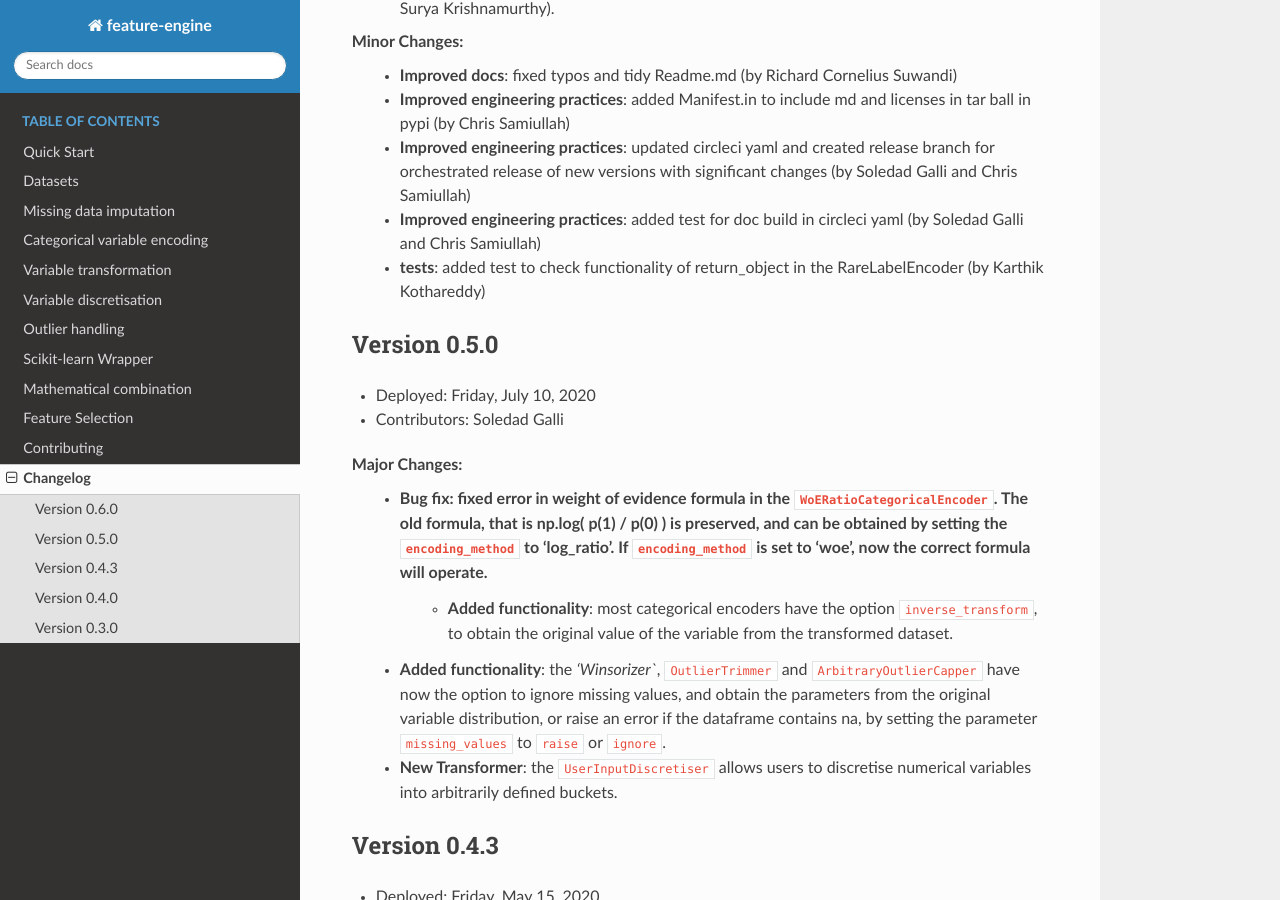
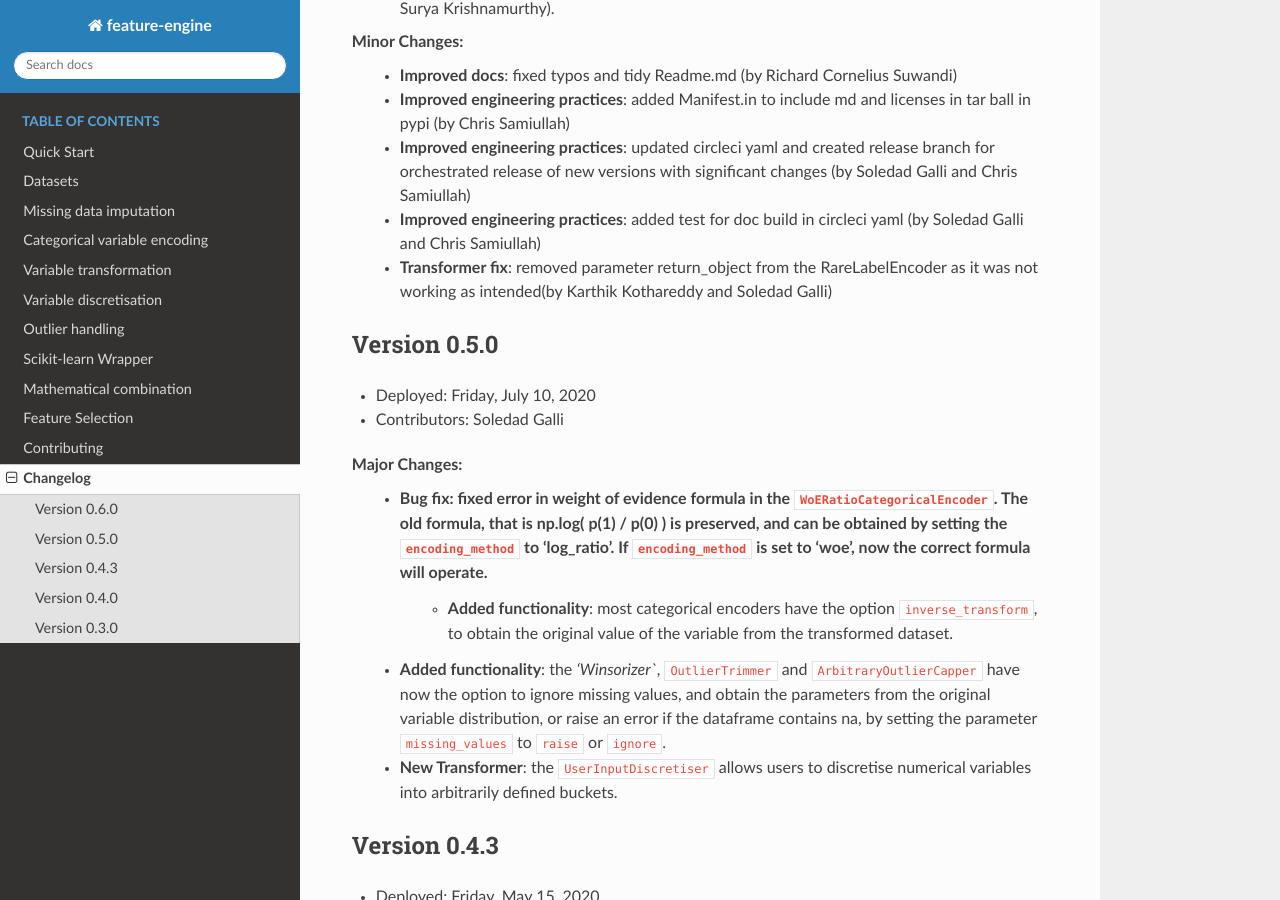
Before and after one commit to feature-engine/feature_engine, a Sphinx documentation site: the page built from docs/changelog.rst, in a window 1280 px wide and 900 px high, scrolled down 973 px. Built offline with Sphinx 7.4.7 and the Read the Docs theme 2.0.0, drawn with Linux system fonts in a browser that asks for light colours; the version number could not be read and is left out.

Commit message:
update on return__object from rareencoder

```diff
--- a/docs/changelog.rst
+++ b/docs/changelog.rst
@@ -33,7 +33,7 @@ Minor Changes:
     - **Improved engineering practices**: added Manifest.in to include md and licenses in tar ball in pypi (by Chris Samiullah)
     - **Improved engineering practices**: updated circleci yaml and created release branch for orchestrated release of new versions with significant changes (by Soledad Galli and Chris Samiullah)
     - **Improved engineering practices**: added test for doc build in circleci yaml (by Soledad Galli and Chris Samiullah)
-    - **tests**: added test to check functionality of return_object in the RareLabelEncoder (by Karthik Kothareddy)
+    - **Transformer fix**: removed parameter return_object from the RareLabelEncoder as it was not working as intended(by Karthik Kothareddy and Soledad Galli)
 
 
 Version 0.5.0
```
